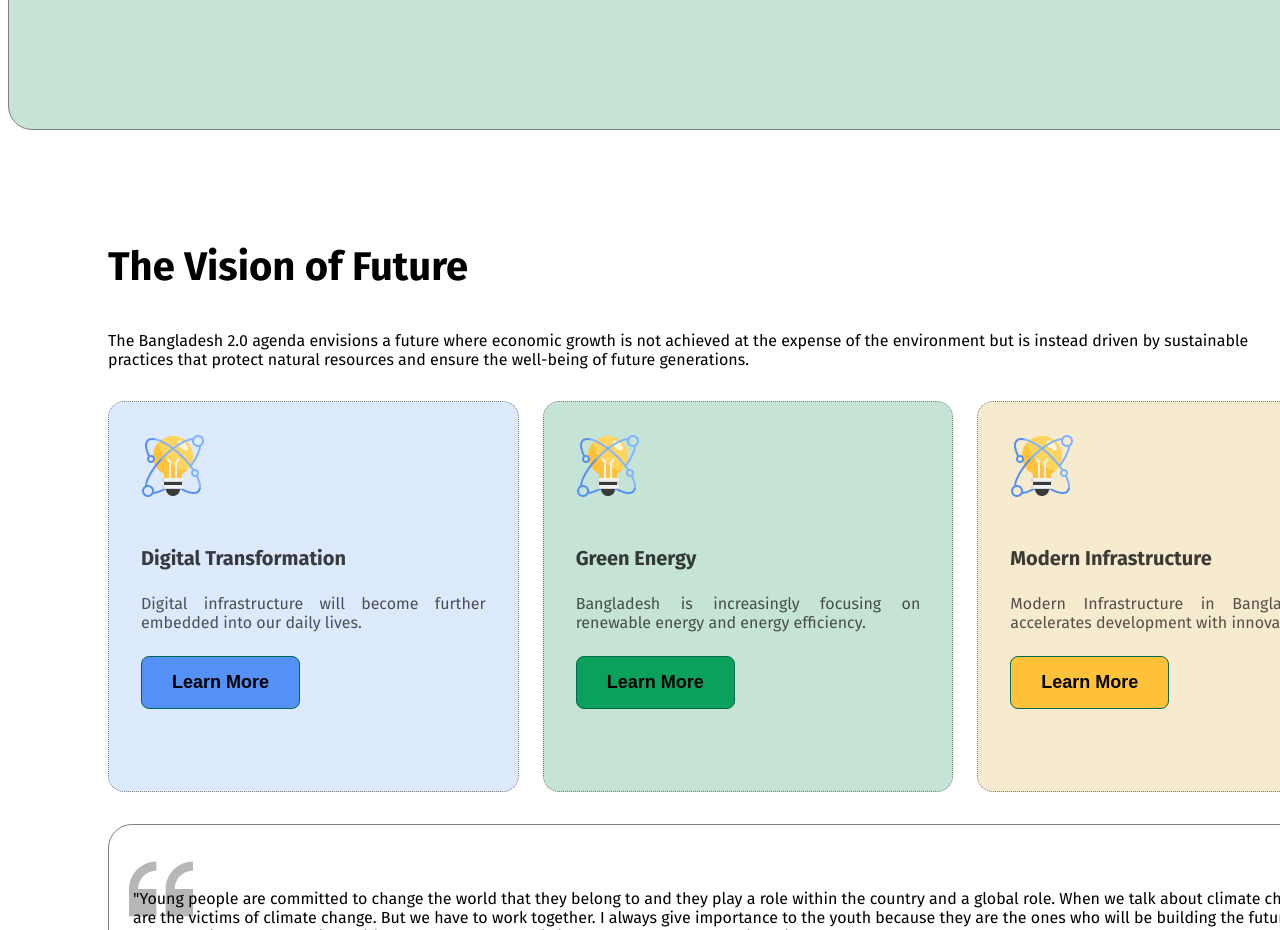
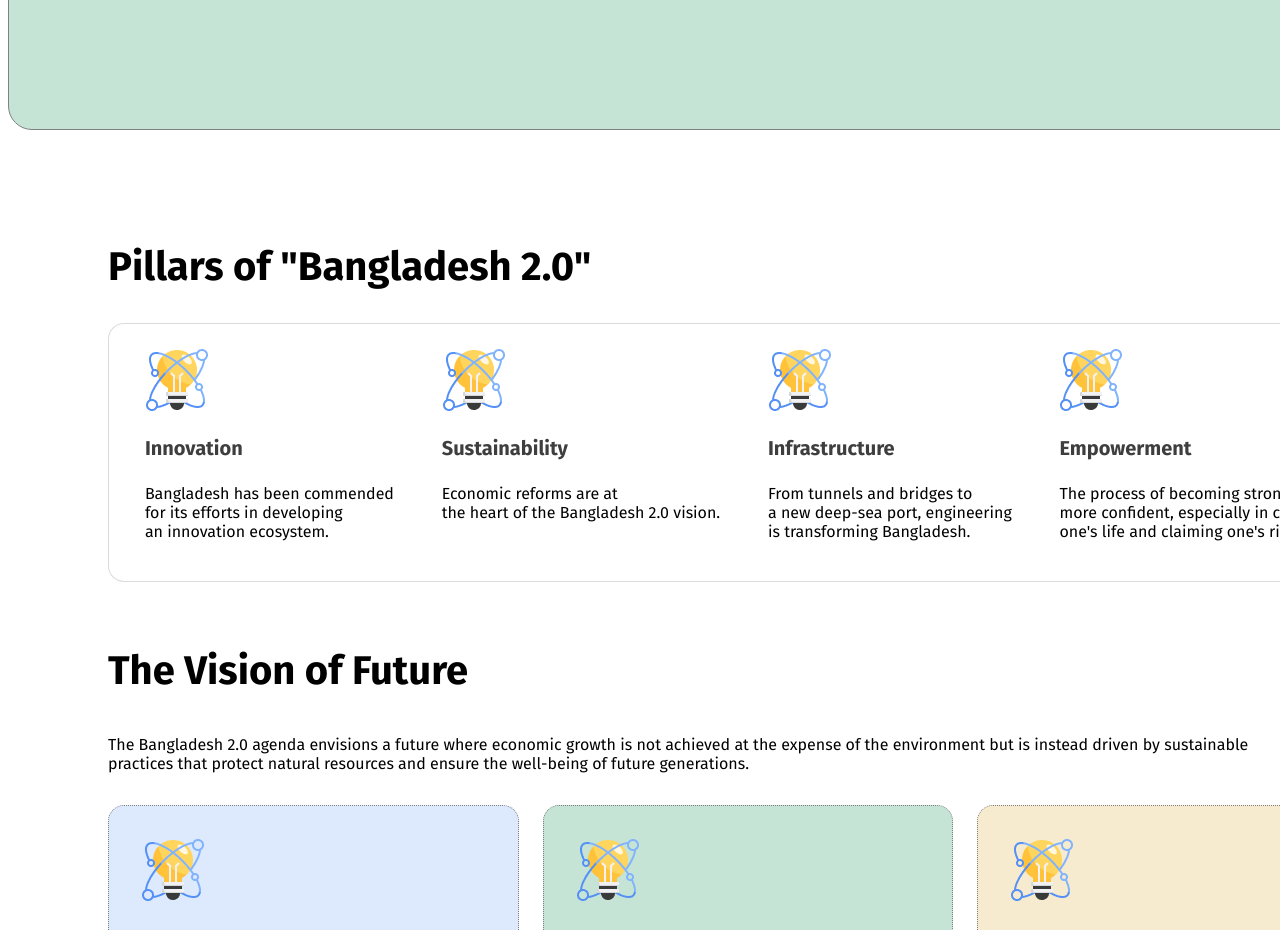
Before and after one commit to MMunim90/B11A1--assignment-1, a plain HTML site: page index.html in a window 1280 px wide. Shown: the part 800-1730 px from the top of the page. Drawn offline with Linux system fonts and the light colour scheme; a web font is replaced by a local one.

Commit message:
ninth commit

```diff
--- a/index.html
+++ b/index.html
@@ -40,6 +40,33 @@
     </header>
 
     <main>
+        <!-- Pillars of "Bangladesh 2.0" section -->
+         <div class="pillar">
+            <h2 class="future-header target-text">Pillars of "Bangladesh 2.0"</h2>
+            <div class="first-div">
+                <div class="div1">
+                    <img src="assets/card-icon.png" alt="">
+                    <h3 class="box-content-bottom in-box-header">Innovation</h3>
+                    <p>Bangladesh has been commended <br> for its efforts in developing <br> an innovation ecosystem.</p>
+                </div>
+                <div class="div2">
+                    <img src="assets/card-icon.png" alt="">
+                    <h3 class="box-content-bottom in-box-header">Sustainability</h3>
+                    <p>Economic reforms are at <br> the heart of the Bangladesh 2.0 vision. </p>
+                </div>
+                <div class="div3">
+                    <img src="assets/card-icon.png" alt="">
+                    <h3 class="box-content-bottom in-box-header">Infrastructure</h3>
+                    <p>From tunnels and bridges to <br> a new deep-sea port, engineering <br> is transforming Bangladesh.</p>
+                </div>
+                <div class="div4">
+                    <img src="assets/card-icon.png" alt="">
+                    <h3 class="box-content-bottom in-box-header">Empowerment</h3>
+                    <p>The process of becoming stronger and <br> more confident, especially in controlling <br> one's life and claiming one's rights.</p>
+                </div>
+            </div>
+         </div>
+
         <!-- The Vision of Future section -->
 
         <div class="future-container">
--- a/style/style.css
+++ b/style/style.css
@@ -301,3 +301,24 @@ footer {
   transform: scale(1.3);
   transition: transform 0.3s;
 }
+
+/* first-div section */
+.pillar {
+  width: 1280px;
+  height: 244px;
+  justify-content: space-around;
+  align-items: center;
+  padding: 80px 100px 80px 100px;
+  margin: 0 auto;
+}
+.first-div {
+  display: flex;
+  justify-content: space-around;
+  margin: 0 auto;
+  gap: 24px;
+  margin-top: 32px;
+  border: 1px solid rgba(14, 14, 14, 0.15);
+  border-radius: 16px;
+  background: rgb(255, 255, 255);
+  padding: 24px;
+}
```
